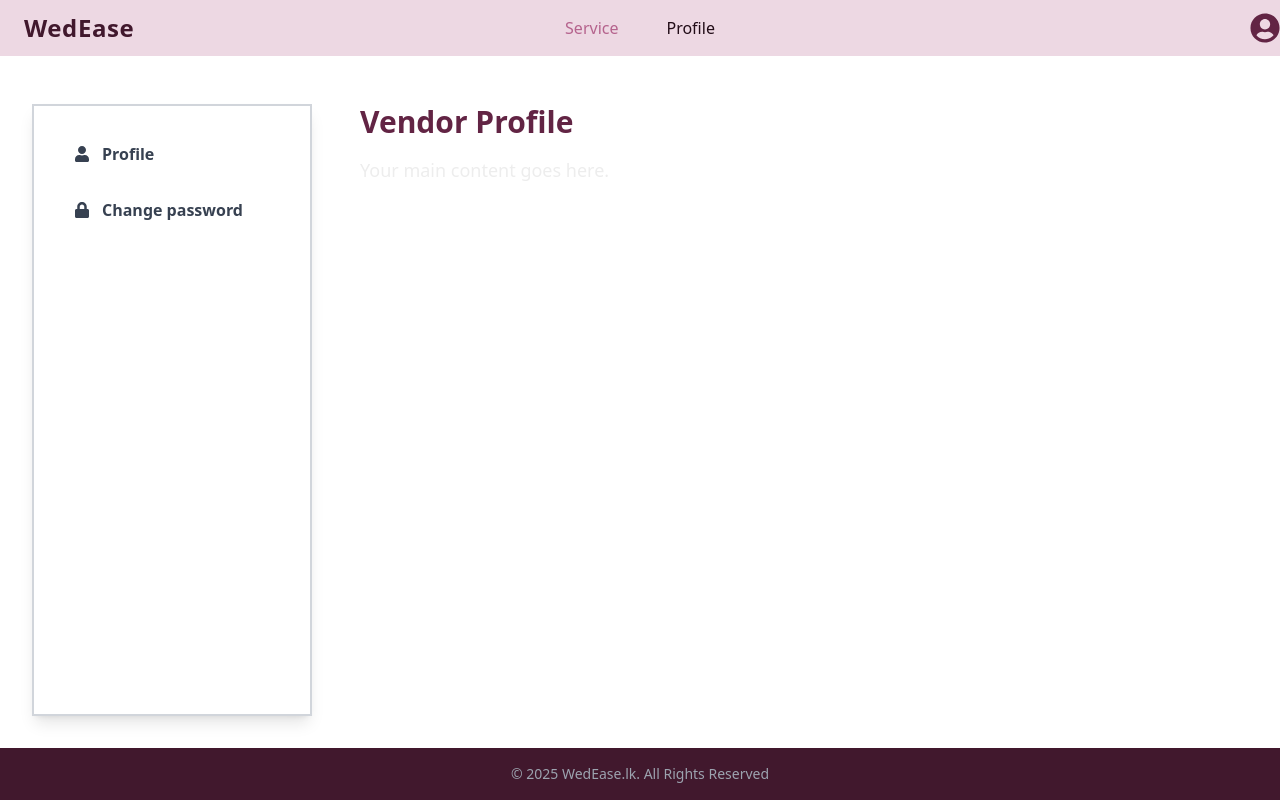
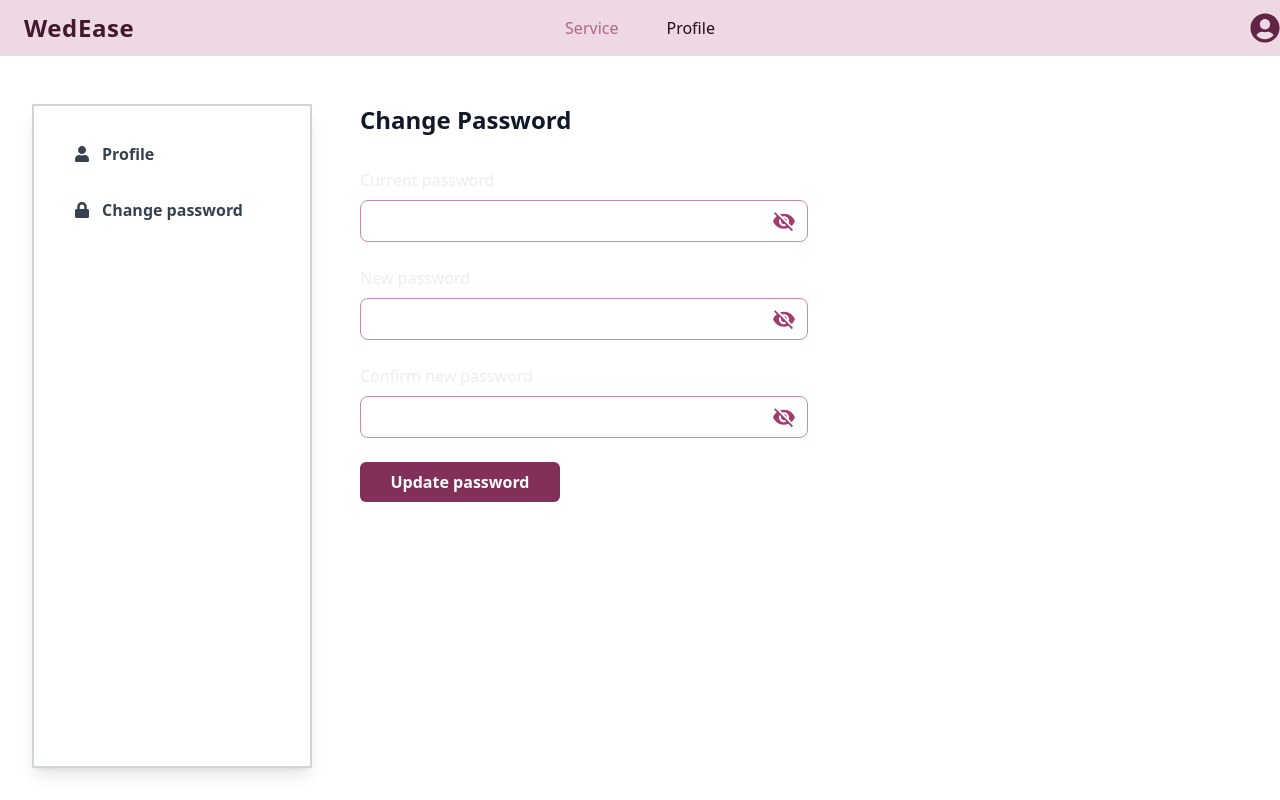
Before and after one commit to mandara-samanalee/WedEase_frontend, a Next.js app: page /vendor/profile in a window 1280 px wide. Built offline with nearby package versions, Linux system fonts and the light colour scheme.

Commit message:
implement change pw page

```diff
--- a/src/app/forgotPassword/page.tsx
+++ b/src/app/forgotPassword/page.tsx
@@ -1,6 +1,7 @@
 "use client";
 
 import React, { useState } from "react";
+import GradientButton from "@/components/GradientButton";
 
 export default function ForgotPassword() {
     const [email, setEmail] = useState("");
@@ -14,7 +15,7 @@ export default function ForgotPassword() {
 
     return (
         <div className="flex flex-col items-center justify-center min-h-screen bg-gray-50 px-4">
-            <div className="bg-white rounded-lg shadow-lg p-8 border-2 border-purple-300 max-w-[400px] w-full">
+            <div className="bg-white rounded-lg shadow-lg p-8 border-2 border-purple-300 max-w-[450px] w-full">
                 <h2 className="text-2xl font-bold text-purple-700 mb-2 text-center">
                     Reset Password
                 </h2>
@@ -30,12 +31,9 @@ export default function ForgotPassword() {
                         onChange={(e) => setEmail(e.target.value)}
                         className="w-full px-4 py-2 border border-purple-300 rounded-lg focus:outline-none focus:ring-2 focus:ring-purple-400"
                     />
-                    <button
-                        type="submit"
-                        className="w-full bg-purple-600 text-white py-2 rounded-lg font-semibold hover:bg-purple-700 transition"
-                    >
-                        Next
-                    </button>
+
+                    <GradientButton btnLabel="Next" className="w-full mt-4" />
+
                 </form>
                 {message && (
                     <div className="mt-4 text-green-600 text-center">{message}</div>
--- a/src/app/vendor/profile/page.tsx
+++ b/src/app/vendor/profile/page.tsx
@@ -1,10 +1,10 @@
 import MainLayout from "@/components/MainLayout/MainLayout";
+import ChangePasswordForm from "@/section/changepw";
 
 export default function ServicesPage() {
     return (
         <MainLayout>
-            <h1 className="text-3xl font-bold text-purple-700">Vendor Profile</h1>
-            <p className="mt-4 text-lg">Your main content goes here.</p>
+            <ChangePasswordForm/>
         </MainLayout>
     );
 }
--- a/src/app/vendor/register/page.tsx
+++ b/src/app/vendor/register/page.tsx
@@ -1,26 +1,15 @@
 import React from "react";
 import VendorSignupForm from "@/section/VendorSignupForm";
-import vendorRegister from "@/assets/images/vendor-register.jpg";
 
 export default function VendorRegister() {
     return (
-        <div className="mb-6">
-            <div className="text-[45px] font-bold text-purple-700 text-center mb-6 mt-10">
+        <div>
+            <div className="text-[45px] font-bold text-purple-700 text-center">
                 Join our trusted network and grow your business with dream weddings!
             </div>
-            <div className="flex h-screen">
-                <div className="w-1/2 h-full flex pl-14">
-                    <img
-                        src={vendorRegister.src}
-                        alt="Wedding image"
-                        className="object-cover w-full h-full rounded-l-lg"
-                    />
-                </div>
-                <div className="w-1/2 h-full flex items-center justify-center">
-                    <div className="w-full h-full flex items-center justify-center">
-                        <VendorSignupForm />
-                    </div>
-                </div>
+
+            <div className="w-full mt-8 mb-6 min-h-screen flex items-center justify-center">
+                <VendorSignupForm />
             </div>
         </div>
     );
--- a/src/app/verifyAccount/page.tsx
+++ b/src/app/verifyAccount/page.tsx
@@ -1,6 +1,7 @@
 "use client";
 
 import React, { useRef, useState } from "react";
+import GradientButton from "@/components/GradientButton";
 
 function VerifyAccount() {
     const [otp, setOtp] = useState(["", "", "", ""]);
@@ -73,12 +74,9 @@ function VerifyAccount() {
                             />
                         ))}
                     </div>
-                    <button
-                        type="submit"
-                        className="w-full bg-purple-600 text-white py-2 rounded-lg font-semibold hover:bg-purple-700 transition"
-                    >
-                        Verify Email
-                    </button>
+
+                    <GradientButton btnLabel="Verify Email" className="w-full mt-4" />
+
                 </form>
                 {message && (
                     <div className="mt-4 text-green-600 text-center">{message}</div>
--- a/src/components/DefaultButton.tsx
+++ b/src/components/DefaultButton.tsx
@@ -11,7 +11,7 @@ const DefaultButton: React.FC<DefaultButtonProps> = ({ handleClick, className =
     return (
         <button
             onClick={handleClick}
-      className={`bg-gradient-to-r from-purple-400 to-purple-600 text-white font-inter font-semibold py-2 px-4 rounded hover:bg-gradient-to-r hover:from-purple-700 hover:to-purple-400 ${className}`}
+            className={`w-[200px] bg-purple-600 text-white py-2 rounded-md font-semibold hover:bg-purple-700 transition ${className}`}
         >
             {btnLabel}
             {Icon && <span className="ml-2">{Icon}</span>}
--- /dev/null
+++ b/src/components/GradientButton.tsx
@@ -0,0 +1,22 @@
+import React from 'react';
+
+interface GradientButtonProps {
+  handleClick?: () => void;
+  className?: string;
+  btnLabel: string;
+  Icon?: React.ReactNode;
+}
+
+const GradientButton: React.FC<GradientButtonProps> = ({ handleClick, className = '', btnLabel, Icon }) => {
+  return (
+    <button
+      onClick={handleClick}
+      className={`bg-gradient-to-r from-purple-400 to-purple-600 text-white font-inter font-semibold py-2 px-4 rounded hover:bg-gradient-to-r hover:from-purple-700 hover:to-purple-400 ${className}`}
+    >
+      {btnLabel}
+      {Icon && <span className="ml-2">{Icon}</span>}
+    </button>
+  );
+};
+
+export default GradientButton;
--- a/src/components/MainLayout/MainLayout.tsx
+++ b/src/components/MainLayout/MainLayout.tsx
@@ -2,7 +2,7 @@
 import React, { useState } from "react";
 import Navbar from "@/components/MainLayout/Navbar";
 import Sidebar from "@/components/MainLayout/Sidebar";
-import PageBottom from "@/components/MainLayout/PageBottom";
+//import PageBottom from "@/components/MainLayout/PageBottom";
 
 export default function MainLayout({ children }: { children: React.ReactNode }) {
   const [activeSection, setActiveSection] = useState('profile');
@@ -14,7 +14,7 @@ export default function MainLayout({ children }: { children: React.ReactNode })
         <Sidebar activeSection={activeSection} />
         <main className="flex-1 ml-12 mt-12">{children}</main>
       </div>
-      <PageBottom />
+      {/* <PageBottom /> */}
     </div>
   );
 }
--- a/src/section/LoginForm.tsx
+++ b/src/section/LoginForm.tsx
@@ -2,7 +2,7 @@
 
 import React, { useState } from 'react';
 import { VisibilityOff, Visibility } from '@mui/icons-material';
-import DefaultButton from '../components/DefaultButton';
+import GradientButton from '../components/GradientButton';
 
 export default function LoginForm() {
   const [showPassword, setShowPassword] = useState(false);
@@ -48,7 +48,7 @@ export default function LoginForm() {
             </div>
           </div>
 
-          <DefaultButton btnLabel="Login" className="w-full mt-4" />
+          <GradientButton btnLabel="Login" className="w-full mt-4" />
 
           <div className="mt-4 text-center">
             <p>Don&apos;t you have an account? <a href="/register" className="text-purple-600 hover:font-bold">Signup</a></p>
--- /dev/null
+++ b/src/section/changepw.tsx
@@ -0,0 +1,88 @@
+"use client"
+
+import React, { useState } from 'react';
+import { VisibilityOff, Visibility } from '@mui/icons-material';
+import DefaultButton from '@/components/DefaultButton';
+
+export default function ChangePasswordForm() {
+    const [showCurrentPassword, setShowCurrentPassword] = useState(false);
+    const [showPassword, setShowPassword] = useState(false);
+    const [showConfirmPassword, setShowConfirmPassword] = useState(false);
+
+    const [currentPassword, setCurrentPassword] = useState('');
+    const [newPassword, setNewPassword] = useState('');
+    const [confirmPassword, setConfirmPassword] = useState('');
+
+    return (
+        <div className="max-w-md">
+            <h1 className="text-2xl font-bold mb-8 text-gray-900">Change Password</h1>
+
+            <div className="space-y-6">
+                <div>
+                    <label className="block text mb-2">Current password</label>
+                    <div className="relative">
+                        <input
+                            type={showCurrentPassword ? "text" : "password"}
+                            value={currentPassword}
+                            onChange={(e) => setCurrentPassword(e.target.value)}
+                            className="w-full px-4 py-2 border border-purple-300 rounded-lg focus:outline-none focus:ring-2 focus:ring-purple-400"
+                            required
+                        />
+                        <button
+                            type="button"
+                            onClick={() => setShowCurrentPassword((prev) => !prev)}
+                            className="absolute right-3 top-[20px] transform -translate-y-1/2 text-purple-500"
+                            tabIndex={-1}
+                        >
+                            {showCurrentPassword ? <Visibility /> : <VisibilityOff />}
+                        </button>
+                    </div>
+                </div>
+
+                <div>
+                    <label className="block text mb-2">New password</label>
+                    <div className="relative">
+                        <input
+                            type={showPassword ? "text" : "password"}
+                            value={newPassword}
+                            onChange={(e) => setNewPassword(e.target.value)}
+                            className="w-full px-4 py-2 border border-purple-300 rounded-lg focus:outline-none focus:ring-2 focus:ring-purple-400"
+                            required
+                        />
+                        <button
+                            type="button"
+                            onClick={() => setShowPassword((prev) => !prev)}
+                            className="absolute right-3 top-[20px] transform -translate-y-1/2 text-purple-500"
+                            tabIndex={-1}
+                        >
+                            {showPassword ? <Visibility /> : <VisibilityOff />}
+                        </button>
+                    </div>
+                </div>
+
+                <div>
+                    <label className="block text mb-2">Confirm new password</label>
+                    <div className="relative">
+                        <input
+                            type={showConfirmPassword ? "text" : "password"}
+                            value={confirmPassword}
+                            onChange={(e) => setConfirmPassword(e.target.value)}
+                            className="w-full px-4 py-2 border border-purple-300 rounded-lg focus:outline-none focus:ring-2 focus:ring-purple-400"
+                            required
+                        />
+                        <button
+                            type="button"
+                            onClick={() => setShowConfirmPassword((prev) => !prev)}
+                            className="absolute right-3 top-[20px] transform -translate-y-1/2 text-purple-500"
+                            tabIndex={-1}
+                        >
+                            {showConfirmPassword ? <Visibility /> : <VisibilityOff />}
+                        </button>
+                    </div>
+                </div>
+
+                <DefaultButton btnLabel="Update password" className="mt-4" />
+            </div>
+        </div>
+    );
+}
```
Also changed, not shown: src/section/SignupForm.tsx (+20 -10 lines), src/section/VendorSignupForm.tsx (+21 -10 lines), src/section/profile.tsx (added). Lines whose indentation alone changed are shown as unchanged.
